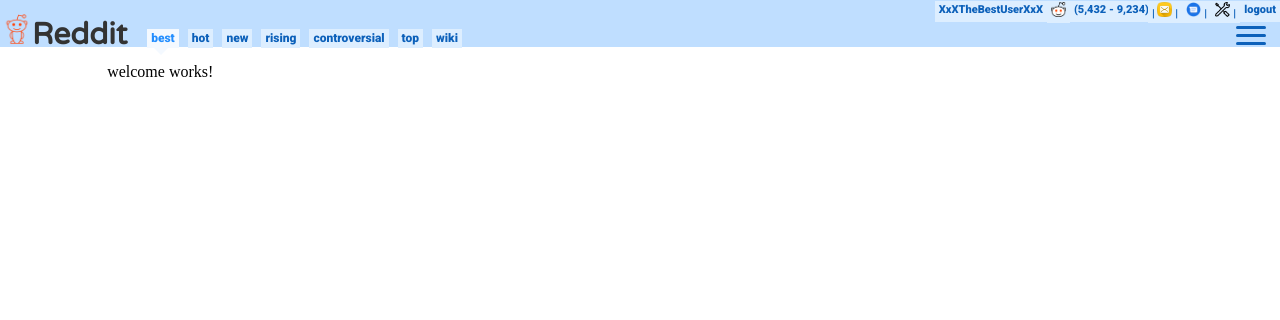
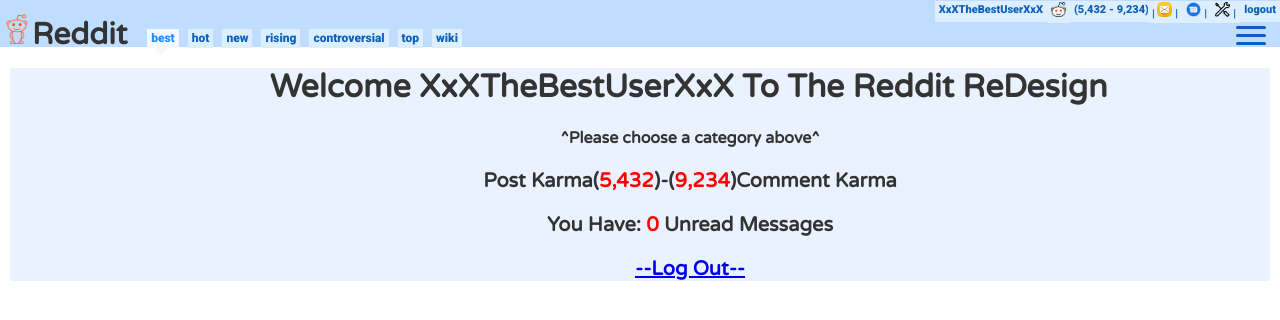
Before and after one commit to toofpaste/SiteRebuild2, an Angular app: page / in a window 1280 px wide. Shown: the top 320 px of the page. Built offline with nearby package versions, Linux system fonts and the light colour scheme.

Commit message:
Add welcome page information and styling

```diff
--- a/src/app/app.component.css
+++ b/src/app/app.component.css
@@ -225,10 +225,14 @@
 }
 
 #siteLogo p {
+  color: #333333;
   margin-top: 17px;
   margin-right: -20px;
   font-family: 'Varela Round', sans-serif;
   font-size: 30px;
+}
+#siteLogo a{
+  color: #333333;
 }
 
 .siteTopRight1 img, .siteTopRight2 img, .siteTopRight3 img, .siteTopRight4 img, .siteTopRight5 img, .siteTopRight6 img, .siteTopRight7 img {
--- a/src/app/app.component.html
+++ b/src/app/app.component.html
@@ -9,7 +9,7 @@
 <div class="bodyNav">
   <ul class="nav nav-tabs">
     <li id="siteLogo">
-      <p class="pClass"><a href="#main-nav" class="open-menu"><img src="./assets/redditIcon.png"></a>{{title}}</p>
+      <p class="pClass"><a href="/" class="open-menu"><img src="./assets/redditIcon.png">{{title}}</a></p>
     </li>
 
     <li class="active siteGuide">
--- a/src/app/app.component.ts
+++ b/src/app/app.component.ts
@@ -280,6 +280,15 @@
   getPosts() {
     return this.masterPostList;
   }
+  getPostKarma(){
+    return this.postKarma;
+  }
+  getCommentKarma(){
+    return this.commentKarma;
+  }
+  getUserName(){
+    return this.myUserName;
+  }
   showHot() {
     let check = false;
     let count = 0;
--- a/src/app/welcome/welcome.component.css
+++ b/src/app/welcome/welcome.component.css
@@ -0,0 +1,32 @@
+.welcome{
+  font-family: 'Varela Round', sans-serif;
+  text-align: center;
+  margin: auto auto auto;
+  color: #333333;
+  background-color: #eaf2ff;
+
+}
+h4{
+  font-family: 'Varela Round', sans-serif;
+  margin-left: 100px;
+  color: #333333;
+}
+
+.accInfo{
+  font-family: 'Varela Round', sans-serif;
+  font-weight: bolder;
+  font-size: 20px;
+  margin-left: 100px;
+  color: #333333;
+}
+
+.jumbotron {
+  border-radius: 10px;
+  margin-left: 10px;
+  margin-right: 10px;
+}
+
+
+.num {
+  color: red;
+}
--- a/src/app/welcome/welcome.component.html
+++ b/src/app/welcome/welcome.component.html
@@ -1,3 +1,16 @@
-<p>
-  welcome works!
-</p>
+<header>
+  <link href="https://fonts.googleapis.com/css?family=Roboto:900&display=swap" rel="stylesheet">
+  <link href="https://fonts.googleapis.com/css?family=Varela+Round&display=swap" rel="stylesheet">
+  <link href="https://fonts.googleapis.com/css?family=Catamaran:700&display=swap" rel="stylesheet">
+</header>
+<div class="container">
+<div class="jumbotron">
+<div class="welcome">
+  <h1>Welcome {{userName}} To The Reddit ReDesign</h1>
+  <h4>^Please choose a category above^</h4>
+  <p class ="accInfo">Post Karma(<span class="num">{{postKarma}}</span>)-(<span class="num">{{commentKarma}}</span>)Comment Karma</p>
+  <p class ="accInfo">You Have: <span class="num">0</span> Unread Messages</p>
+  <p class ="accInfo"><a href="/">--Log Out--</a></p>
+</div>
+</div>
+</div>
--- a/src/app/welcome/welcome.component.ts
+++ b/src/app/welcome/welcome.component.ts
@@ -1,4 +1,5 @@
 import { Component, OnInit } from '@angular/core';
+import {AppComponent} from '../app.component';
 
 @Component({
   selector: 'app-welcome',
@@ -6,7 +7,10 @@
   styleUrls: ['./welcome.component.css']
 })
 export class WelcomeComponent implements OnInit {
-
+  apps: AppComponent = new AppComponent();
+  userName = this.apps.getUserName();
+  postKarma = this.apps.getPostKarma();
+  commentKarma = this.apps.getCommentKarma();
   constructor() { }
 
   ngOnInit() {
```
